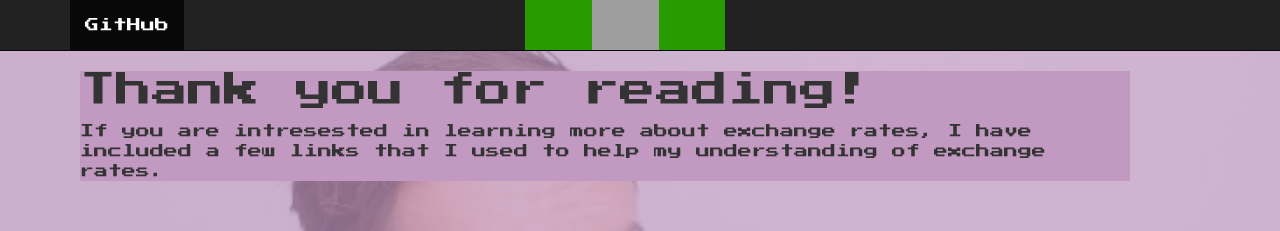
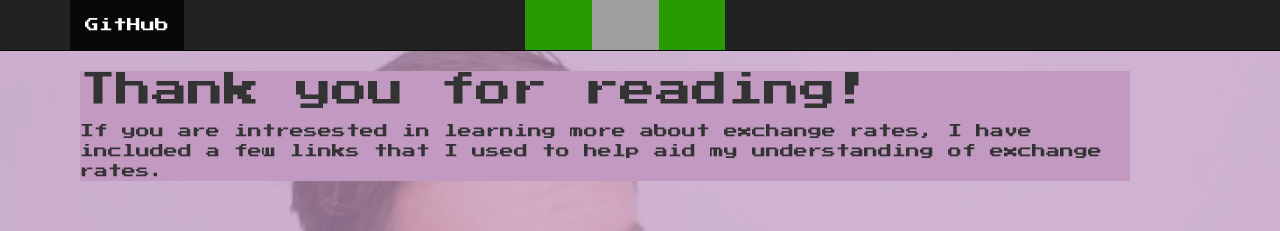
Before and after one commit to josephwhite/ExchangeRateInfo, a plain HTML site: page sources.html in a window 1280 px wide. Shown: the top 231 px of the page. Drawn offline with nearby package versions, Linux system fonts and the light colour scheme; grey boxes are pictures that could not be loaded.

Commit message:
Update sources.html

```diff
--- a/sources.html
+++ b/sources.html
@@ -65,12 +65,8 @@
 <div class=article>
 <article>
   <h1>Thank you for reading!</h1>
-  <p>If you are intresested in learning more about exchange rates, I have included a few links that I used to help my understanding of exchange rates.</p>
+  <p>If you are intresested in learning more about exchange rates, I have included a few links that I used to help aid my understanding of exchange rates.</p>
 </article>
 </div>
-<script>
-		changeVideo();
-</script>
-
-	</body>
+</body>
 </html>
```
